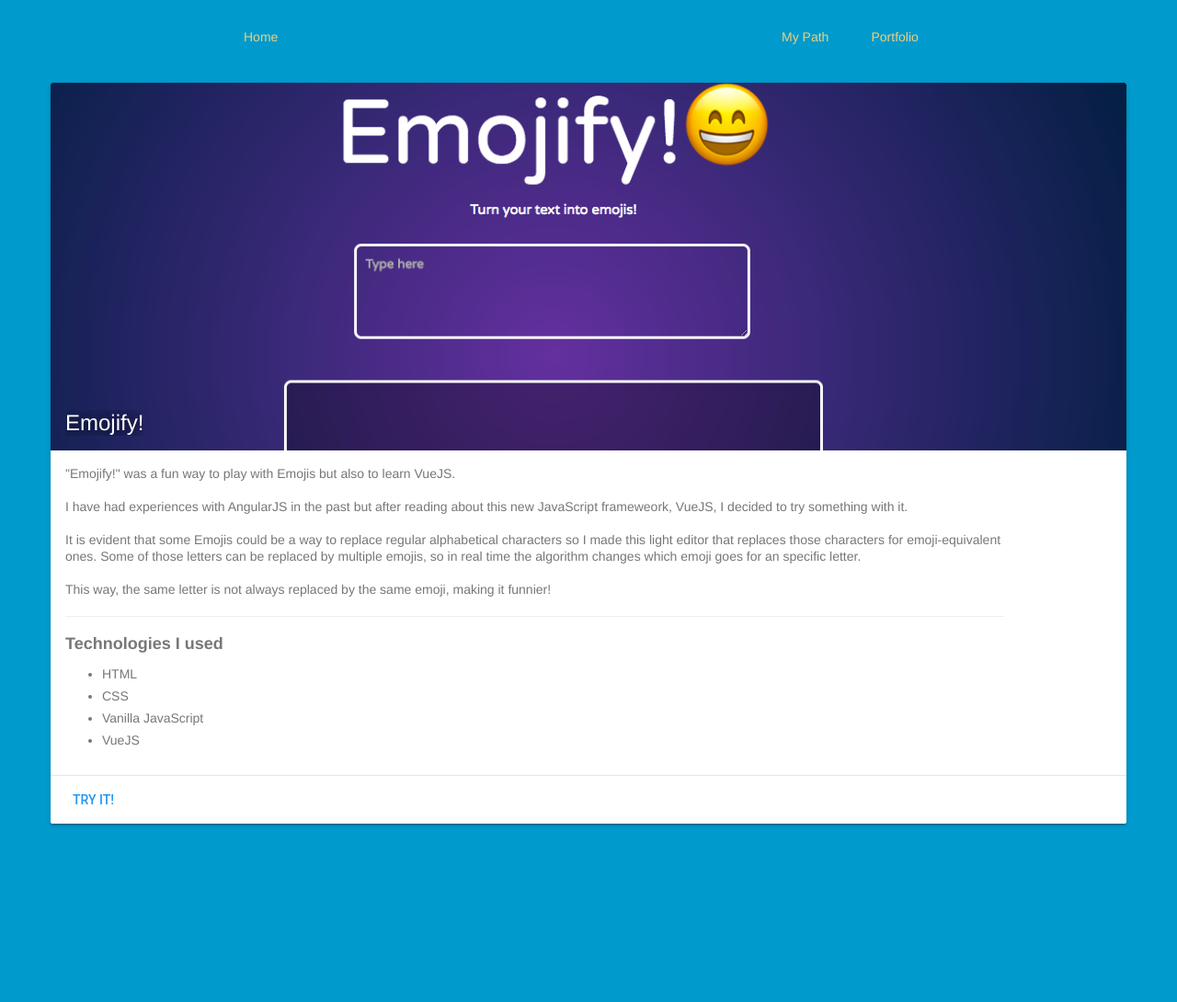
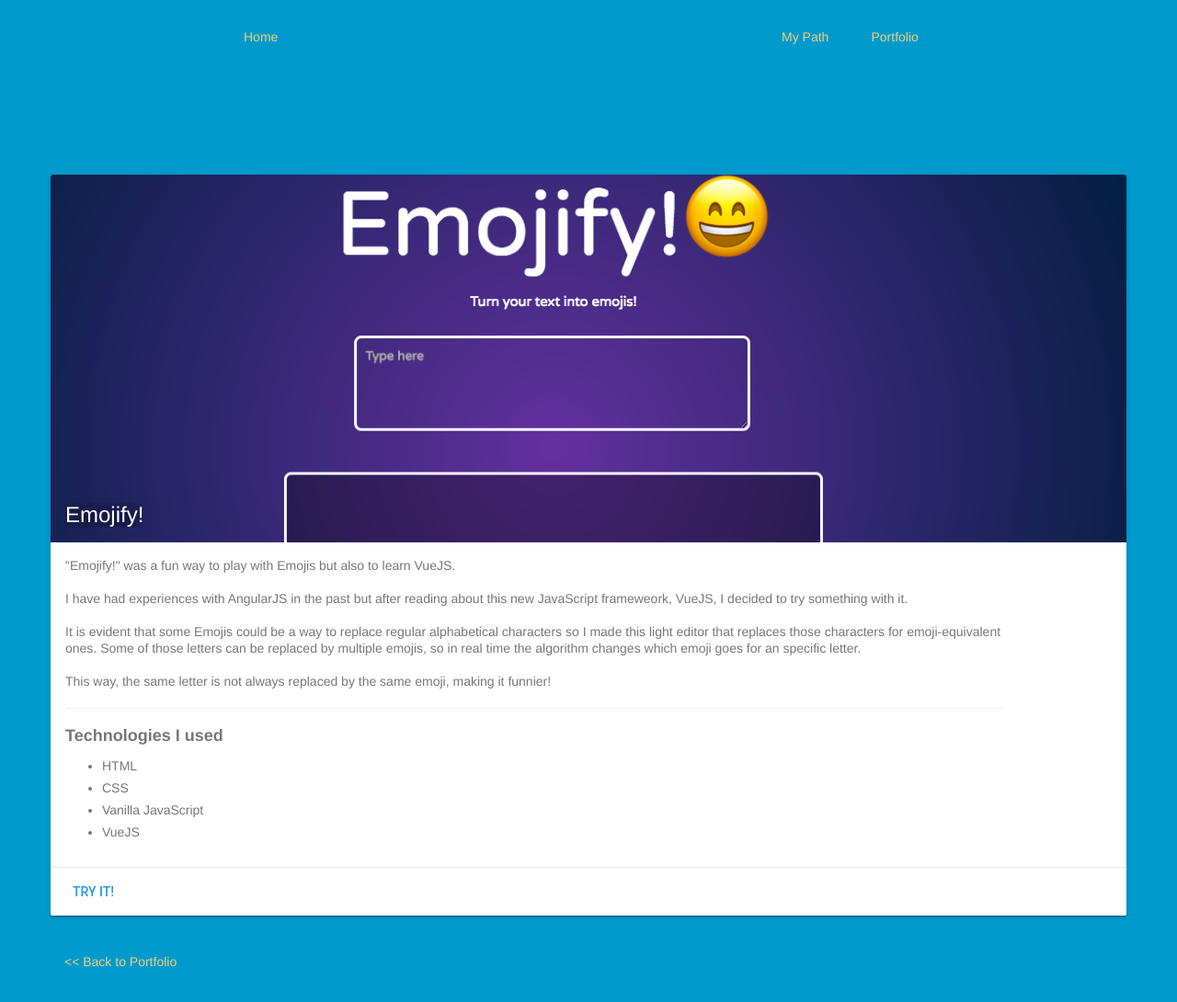
Before and after one commit to MatheusFreitag/matheusfreitag.githbub.io, a plain HTML site: page Single/Emojify.html in a window 1280 px wide. Shown: the whole page at 92% size. Before the commit the page ends 996 px from the top, so only its background shows below. Drawn offline with nearby package versions, Linux system fonts and the light colour scheme.

Commit message:
Back to Portfolio button added

```diff
--- a/Single/Emojify.html
+++ b/Single/Emojify.html
@@ -54,6 +54,10 @@
           </div>
         </div>
 
+        <div class="col-md-5">
+          <a class="back" href="../portfolio.html"><< Back to Portfolio</a>
+        </div>
+
       </div>
 
     </div>
--- a/single.css
+++ b/single.css
@@ -1,9 +1,14 @@
+
+.row{
+  margin-bottom: 100px;
+}
 
 .demo-card-wide{
   margin-top: -60px;
   padding: 0px;
   margin-bottom: 100px;
   width: 100%;
+  margin-bottom: 40px;
 }
 
 .demo-card-wide > .mdl-card__title {
@@ -52,6 +57,10 @@
   font-size: 18px;
 }
 
+a.back{
+  color: #edd07d;
+}
+
 @media screen and (max-width: 991px){
   .mdl-card__title-text{
     font-size: 3em;
@@ -81,5 +90,8 @@
     font-size: 1.7em;
   }
 
+  a.back{
+    font-size: 1.5em;
+  }
 
 }
```
Also changed, not shown: Single/NDH.html (+4 -0 lines), Single/PET.html (+4 -0 lines), Single/PGradients.html (+4 -0 lines), Single/weLoveKatya.html (+4 -0 lines).
